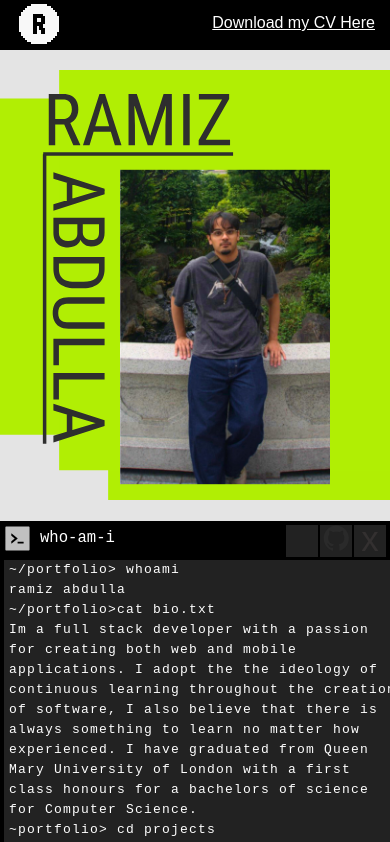
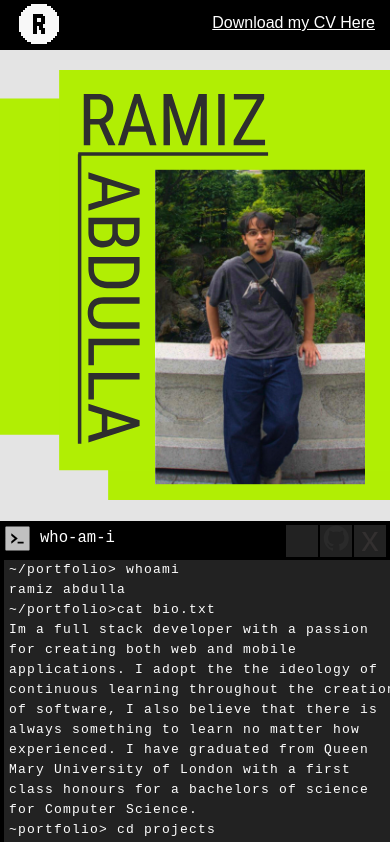
Before and after one commit to firozt/portfolio, a Next.js app: page / in a window 390 px wide. Shown: the top 842 px of the page. Built offline with nearby package versions, Linux system fonts and the light colour scheme.

Commit message:
moved divs around

```diff
--- a/src/app/Components/CommandPromptText/CommandPromptStyles.css
+++ b/src/app/Components/CommandPromptText/CommandPromptStyles.css
@@ -91,15 +91,15 @@
 }
 
 .bio-container {
-    max-width: 1500px;
+    max-width: 1425px;
     margin: auto;
     display: flex;
     flex-direction: row;
 }
 .me-image {
     position: relative;
-    left: 30px;
-    top: 115px;
+    left: 35px;
+    top: 120px;
 }
 
 @media only screen and (max-width: 1355px) {
@@ -159,4 +159,8 @@
         background-size: 800px 430px !important;
         background-position: -85px 70px !important;
     }
+    .me-image {
+        position: relative;
+        left: 35px;
+    }
 }
--- a/src/app/globals.css
+++ b/src/app/globals.css
@@ -17,6 +17,8 @@ body {
 
 
 .animated {
+  position: relative;
+  right: 5px;
   animation: grow-shrink 3s infinite ease-in-out;
 }
 
@@ -159,6 +161,8 @@ body {
 @media screen and (max-width: 600px) {
   .animated {
     animation: none;
+    right: 0px;
+    left: 0px;
   }
 
   .project-content {
```
